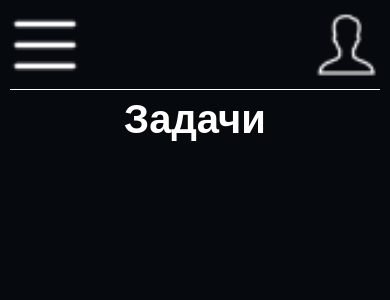
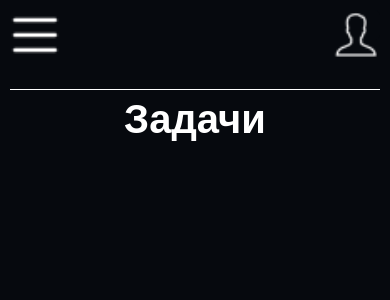
Before and after one commit to AndreyPetrozhitskiy/Farpost-Praktika, a React (Vite) app: page / in a window 390 px wide. Shown: the top 300 px of the page. Built offline with nearby package versions, Linux system fonts and the light colour scheme.

Commit message:
first commit2

```diff
--- a/src/Styles/header.scss
+++ b/src/Styles/header.scss
@@ -120,8 +120,8 @@
     }
     img {
       display: block;
-      width: 70px;
-      height: 70px;
+      width: 50px;
+      height: 50px;
     }
   }
 }
@@ -147,8 +147,8 @@
     }
     img {
       display: block;
-      width: 70px;
-      height: 70px;
+      width: 50px;
+      height: 50px;
     }
   }
 }
```
